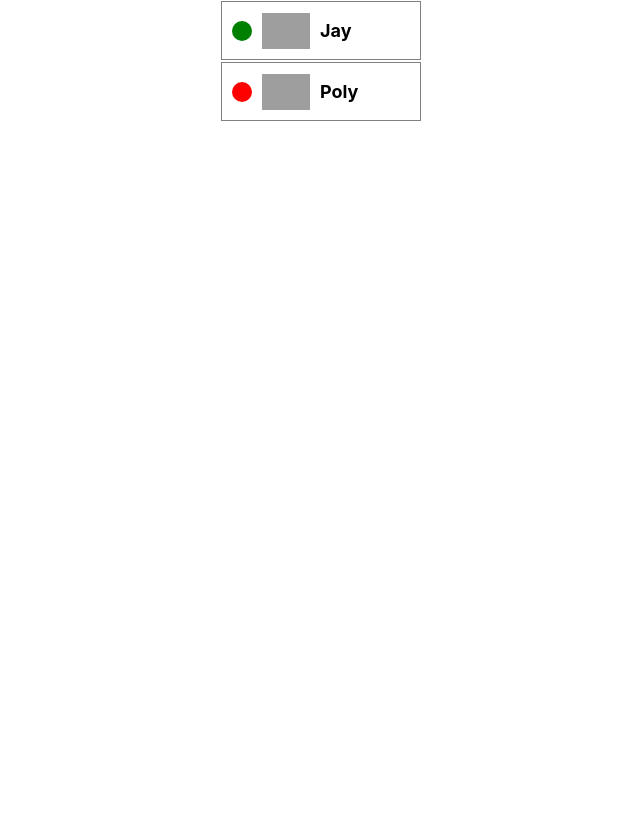
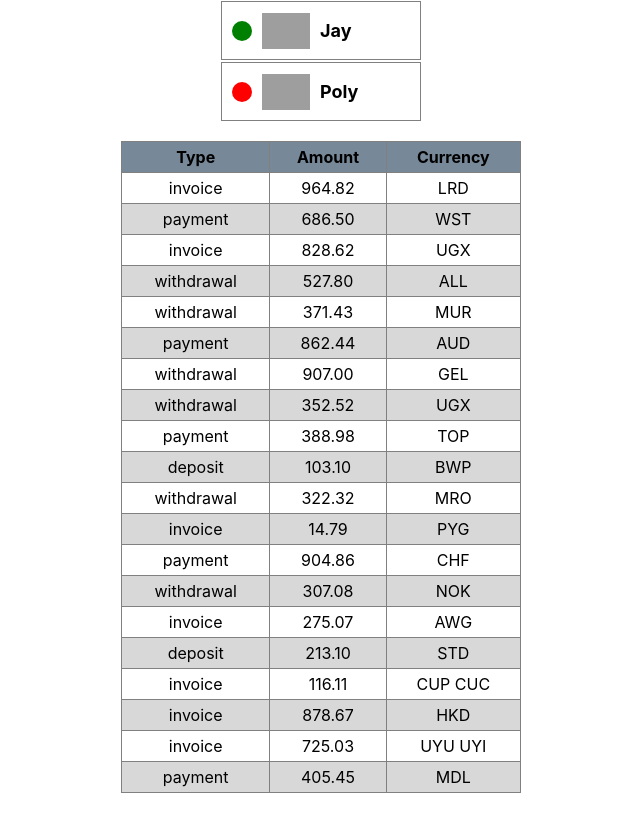
Before and after one commit to kostyaget/goit-react-hw-01-components, a React (Create React App) app: page / in a window 1280 px wide. Shown: the part 671-1484 px from the top of the page, without its empty margins (319-959 px from the left). Before the commit the page ends 812 px from the top, so only its background shows below. Built offline with nearby package versions, Linux system fonts and the light colour scheme; grey boxes are pictures that could not be loaded.

Commit message:
transaction

```diff
--- a/src/components/App.jsx
+++ b/src/components/App.jsx
@@ -20,7 +20,7 @@
       <Statistics title="Upload stats" stats={data} />
       <Statistics stats={data} />
       <FriendList friends={friends} />
-      {/* <TransactionHistory items={transactions} /> */}
+      <TransactionHistory items={transactions} />
     </>
   )
 };
--- a/src/components/TransactionHistory/TransactionHistory.js
+++ b/src/components/TransactionHistory/TransactionHistory.js
@@ -0,0 +1,36 @@
+import s from './TransactionHistory.module.css'
+import PropTypes from 'prop-types'
+
+function TransactionHistory({ items }) {
+    return (
+        <table className={s.transaction_history}>
+  <thead>
+    <tr>
+      <th>Type</th>
+      <th>Amount</th>
+      <th>Currency</th>
+    </tr>
+  </thead>
+            <tbody>
+          {items.map(item => (
+    <tr key={item.id}>
+      <td>{item.type}</td>
+      <td>{item.amount}</td>
+      <td>{item.currency}</td>
+                </tr>
+              ))}
+  </tbody>
+</table>
+    )
+}
+TransactionHistory.propTypes = {
+    items: PropTypes.arrayOf(
+        PropTypes.shape({
+            id:PropTypes.string.isRequired,
+            type:PropTypes.string.isRequired,
+            amount:PropTypes.string.isRequired,
+            currency:PropTypes.string.isRequired,
+        })
+    )
+}
+export default TransactionHistory
--- a/src/components/TransactionHistory/TransactionHistory.module.css
+++ b/src/components/TransactionHistory/TransactionHistory.module.css
@@ -0,0 +1,23 @@
+.transaction_history {
+    margin: 20px auto;
+    text-align: center;
+    width: 400px;
+    border: 1px solid gray;
+    border-collapse: collapse;
+}
+.transaction_history thead {
+    background-color: lightslategray;
+
+}
+
+th,
+td {
+    padding: 5px;
+    border: 1px solid gray;
+}
+tr{
+    margin: 0;
+}
+tr:nth-child(2n) {
+    background-color: rgb(216, 216, 216);
+}
```
